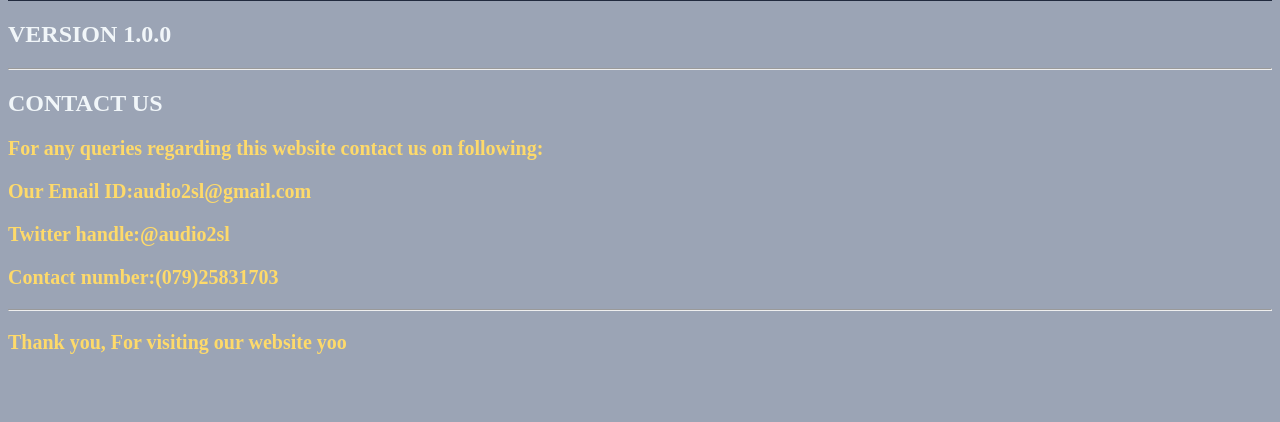
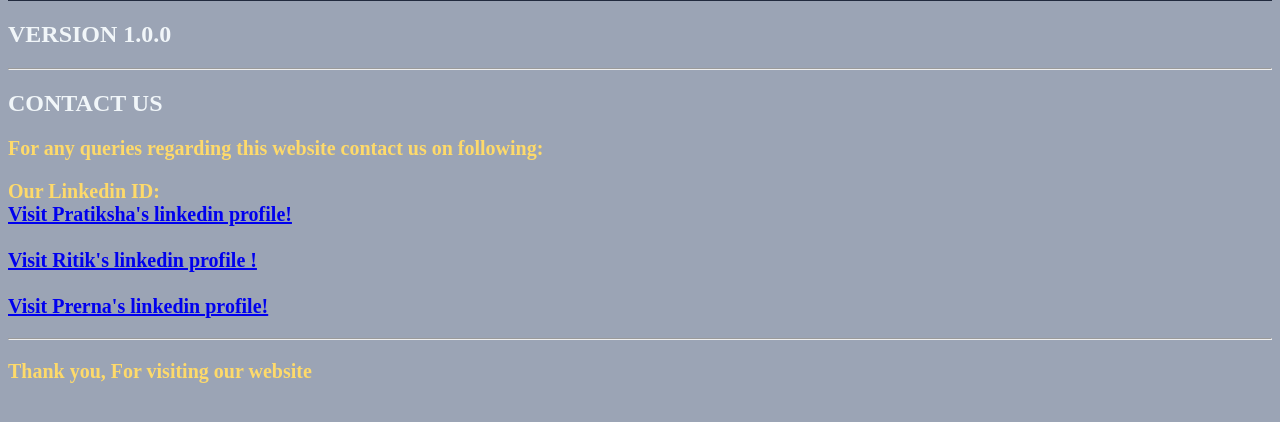
Before and after one commit to prerna-bhatia/SIGNTALKS, a Django app: page /contact/ in a window 1280 px wide. Shown: the part 242-664 px from the top of the page. Run offline with Django 3.2, Linux system fonts and the light colour scheme.

Commit message:
Update contact.html

```diff
--- a/templates/contact.html
+++ b/templates/contact.html
@@ -6,10 +6,11 @@
  	<hr>
  	<h2>CONTACT US</h2>
 	<p class="td">For any queries regarding this website contact us on following:</p>
-	<p class="td">Our Email ID:audio2sl@gmail.com</p>
-	<p class="td">Twitter handle:@audio2sl</p>
-	<p class="td">Contact number:(079)25831703</p>
+	<p class="td">Our Linkedin ID:<br><a href="https://www.linkedin.com/in/pratiksha-gupta-264a8324a" target="_blank">Visit Pratiksha's linkedin profile!</a></br>
+							      <br><a href="https://www.linkedin.com/in/ritik-yadav-757794228" target="_blank">Visit Ritik's linkedin profile !</a></br>
+							      <br><a href="https://www.linkedin.com/in/prerna-bhatia-907120229" target="_blank">Visit Prerna's linkedin profile!</a></br>
+	</p>
  	<hr>
-	<p class="td">Thank you, For visiting our website yoo</p>
+	<p class="td">Thank you, For visiting our website</p>
 
 {% endblock %}
```
